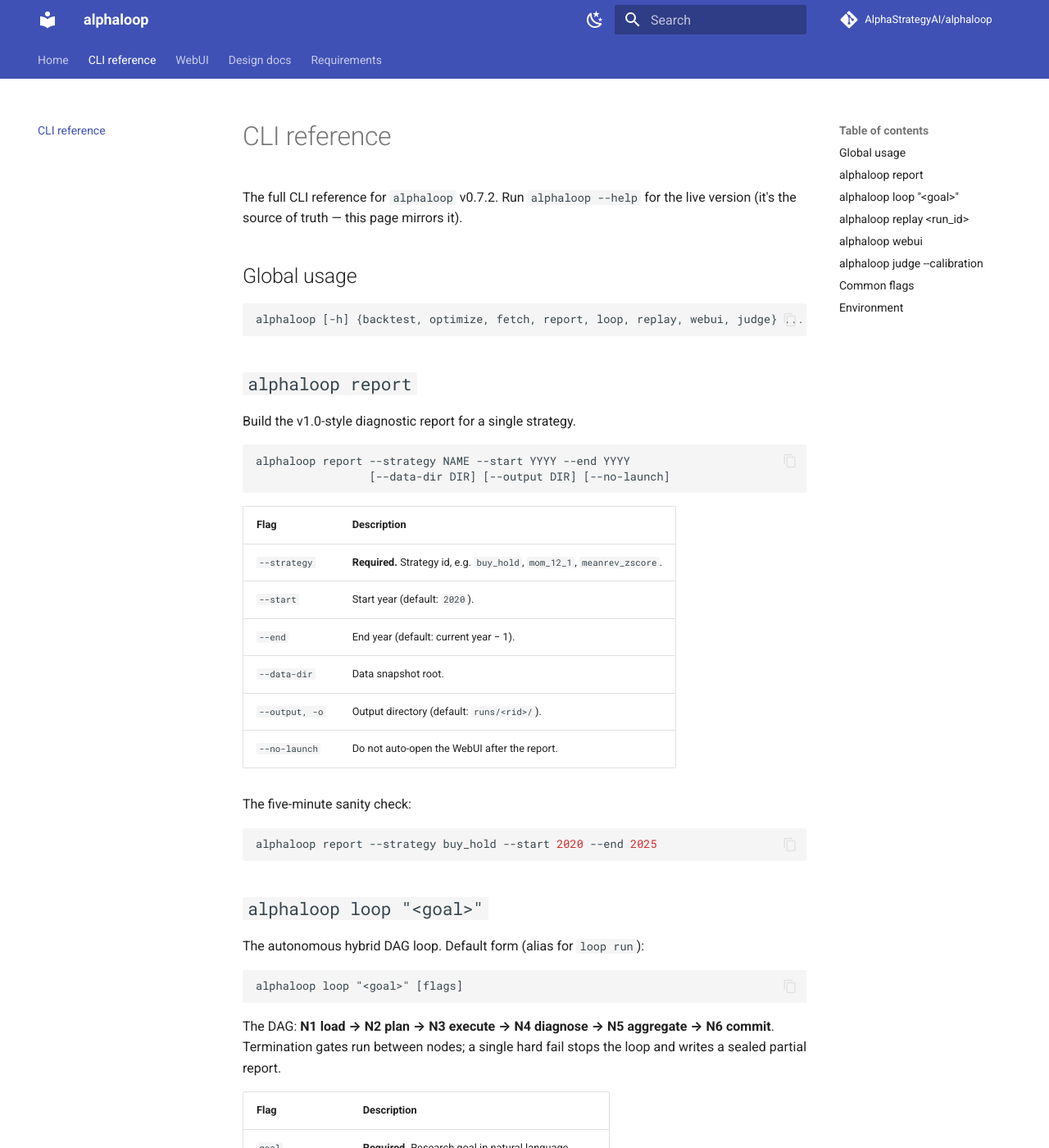
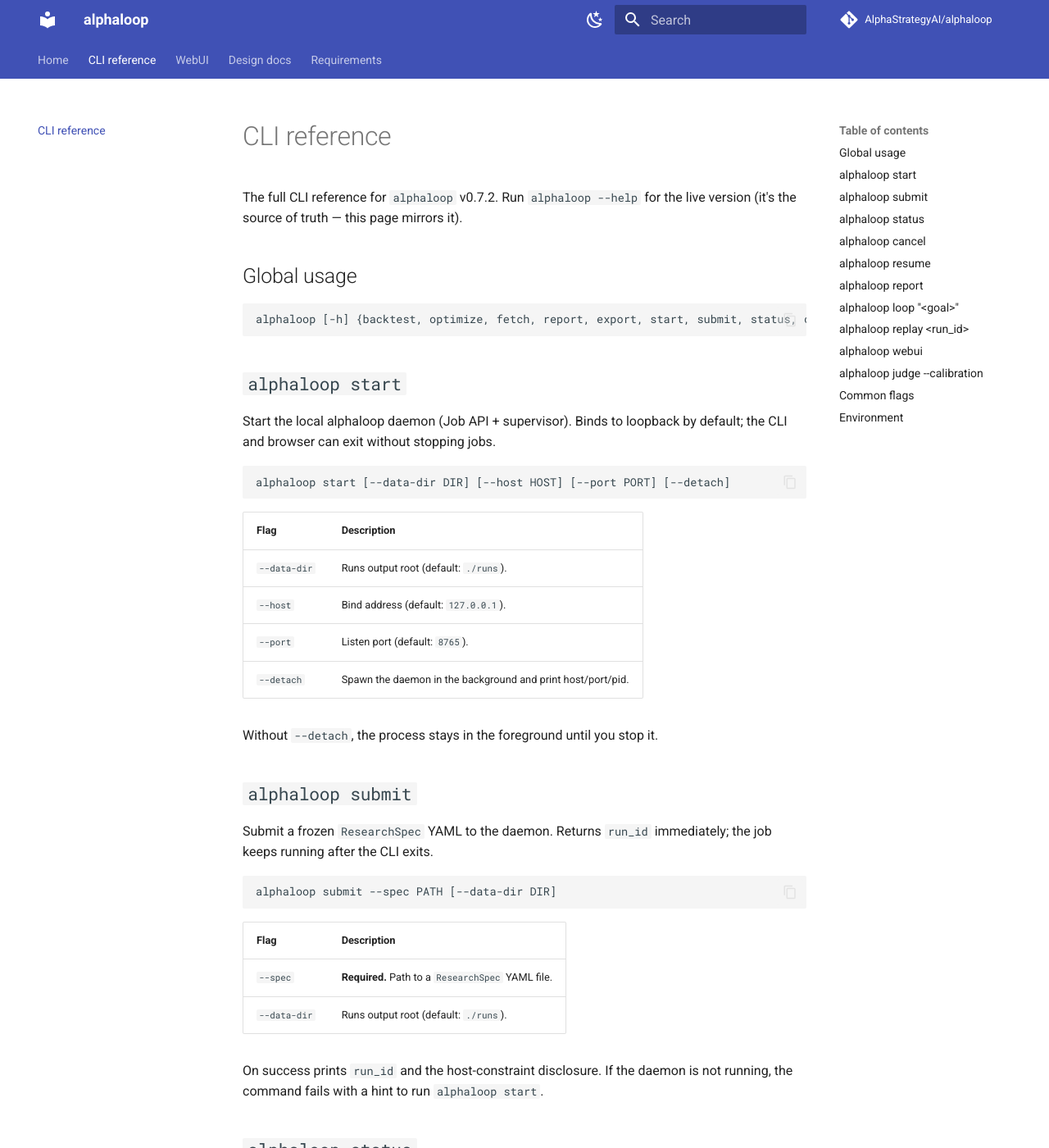
Before and after one commit to AlphaStrategyAI/alphaloop, an MkDocs documentation site: the page built from docs/cli.md, in a window 1280 px wide and 1400 px high. Shown: the whole window at 82% size. Built offline with MkDocs 1.6.1 and Material for MkDocs 9.7.7, drawn with Linux system fonts in a browser that asks for light colours; comment, search, counter and statistics services are not loaded; some of the changed text lies outside the part shown.

Commit message:
test(runtime): lock import graph and document start/submit CLI
Co-authored-by: PatrickFeng <AlphaStrategyAI@users.noreply.github.com>

````diff
--- a/docs/cli.md
+++ b/docs/cli.md
@@ -6,8 +6,76 @@ for the live version (it's the source of truth — this page mirrors it).
 ## Global usage
 
 ```
-alphaloop [-h] {backtest, optimize, fetch, report, loop, replay, webui, judge} ...
+alphaloop [-h] {backtest, optimize, fetch, report, export, start, submit, status, cancel, resume, loop, replay, webui, judge} ...
 ```
+
+## `alphaloop start`
+
+Start the local alphaloop daemon (Job API + supervisor).  Binds to
+loopback by default; the CLI and browser can exit without stopping jobs.
+
+```
+alphaloop start [--data-dir DIR] [--host HOST] [--port PORT] [--detach]
+```
+
+| Flag | Description |
+|------|-------------|
+| `--data-dir` | Runs output root (default: `./runs`). |
+| `--host`     | Bind address (default: `127.0.0.1`). |
+| `--port`     | Listen port (default: `8765`). |
+| `--detach`   | Spawn the daemon in the background and print host/port/pid. |
+
+Without `--detach`, the process stays in the foreground until you stop it.
+
+## `alphaloop submit`
+
+Submit a frozen `ResearchSpec` YAML to the daemon.  Returns `run_id`
+immediately; the job keeps running after the CLI exits.
+
+```
+alphaloop submit --spec PATH [--data-dir DIR]
+```
+
+| Flag | Description |
+|------|-------------|
+| `--spec`     | **Required.** Path to a `ResearchSpec` YAML file. |
+| `--data-dir` | Runs output root (default: `./runs`). |
+
+On success prints `run_id` and the host-constraint disclosure.  If the
+daemon is not running, the command fails with a hint to run
+`alphaloop start`.
+
+## `alphaloop status`
+
+Show the current status of a research job.
+
+```
+alphaloop status RUN_ID [--data-dir DIR]
+```
+
+Prints a JSON object with job fields (`run_id`, `status`,
+`research_outcome`, timestamps, etc.).
+
+## `alphaloop cancel`
+
+Request cancellation of a running job.
+
+```
+alphaloop cancel RUN_ID [--data-dir DIR]
+```
+
+Prints the updated job record as JSON.
+
+## `alphaloop resume`
+
+Resume a job from its last checkpoint after a supervisor restart or
+host wake.
+
+```
+alphaloop resume RUN_ID [--data-dir DIR]
+```
+
+Prints the updated job record as JSON.
 
 ## `alphaloop report`
 
````
Also changed, not shown: docs/design/overnight-research-lab-refactor.md (+3 -0 lines), docs/requirements/product-positioning-requirements.md (+3 -2 lines), 2 other files.
